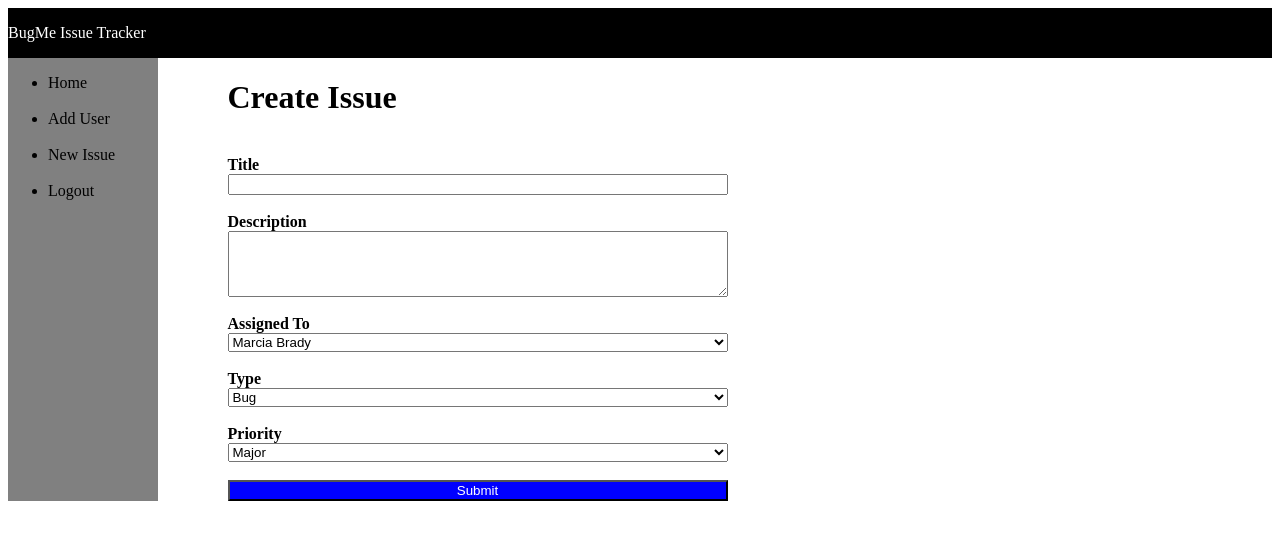
After one commit to daamorgan/Final-Project, a PHP site: page /CreateIssue.html in a window 1280 px wide. The commit adds this page. Shown: the top 540 px of the page. Run offline with PHP 8.4, Linux system fonts and the light colour scheme.

Commit message:
added html file and modified css file

```diff
--- /dev/null
+++ b/CreateIssue.html
@@ -0,0 +1,56 @@
+<!DOCTYPE html>
+<html>
+    <head>
+        <link rel="stylesheet" type="text/css" href="styling.css">
+    </head>
+    <div class="Container">
+     <div class="Top">
+      <p>BugMe Issue Tracker</p>
+     </div>
+     <div class="sides">
+         <ul>
+             <li>Home</li>
+             <br>
+             <li> Add User</li>
+             <br>
+             <li>New Issue</li>
+             <br>
+             <li>Logout</li>
+         </ul>
+     </div>
+     <div class="Main">
+         <h1>Create Issue</h1>
+         <br>
+         <div class="Area1">
+ <label for="Title">Title</label>
+ <input type="text"></div>
+ <br>
+ <div class="Area1"><label for="Description">Description</label>
+ <textarea rows="4" cols="50"></textarea></div>
+ <br>
+ <div class="Area1"><label for="Assigned To">Assigned To</label>
+ <select id = "Assigned to">
+     <option value = "a">Marcia Brady</option>
+     <option value  = "b">b</option>
+     <option value = "c">c</option>
+     <option value =  "d">d</option>
+ </select></div>
+<br>
+ <div class="Area1"><label for="Type">Type</label>
+    <select id = "Type">
+        <option value = "e">Bug</option>
+        <option value  = "f">Proposal</option>
+        <option value = "g">Task</option>
+    </select></div>
+ <br>
+ <div class="Area1"><label for="Priority">Priority</label>
+    <select id = "Priority">
+        <option value = "i">Major</option>
+        <option value  = "j">Minor</option>
+        <option value = "k">Critical</option>
+    </select></div>
+ <br>
+ <button>Submit</button>
+     </div>
+    </div>
+</html>
--- a/styling.css
+++ b/styling.css
@@ -3,11 +3,10 @@
     grid-template-areas:"head head"
                          "sidebar mainContent";
     }
-
     .Container>.sides{
         grid-area: sidebar;
         background-color: grey;
-        width:95px;
+        width:150px;
     }
     .Container>.Top{
         color: white;
@@ -19,6 +18,8 @@
             grid-area: mainContent;
             display:flex;
             flex-direction: column;
+            width:500px;
+            margin-left: -475px;
     }
     div.Area1{
             display:flex;
```
Lines whose indentation alone changed are shown as unchanged.
